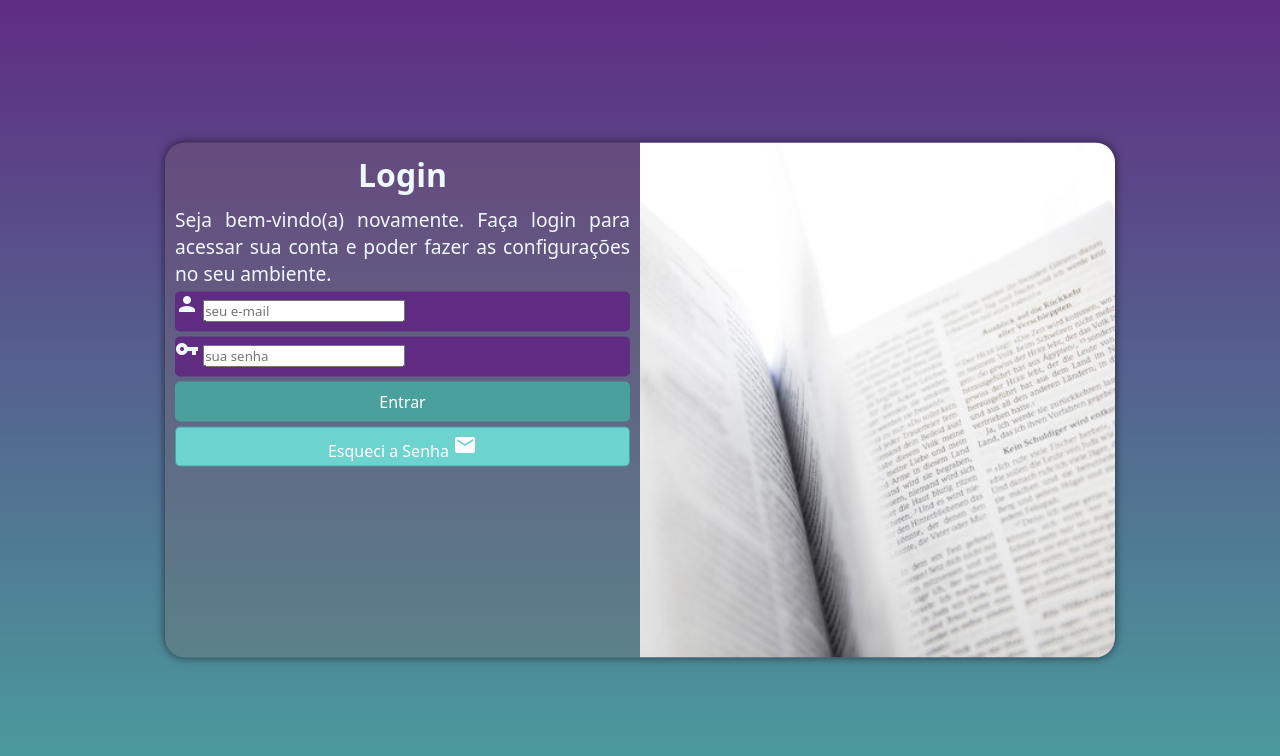
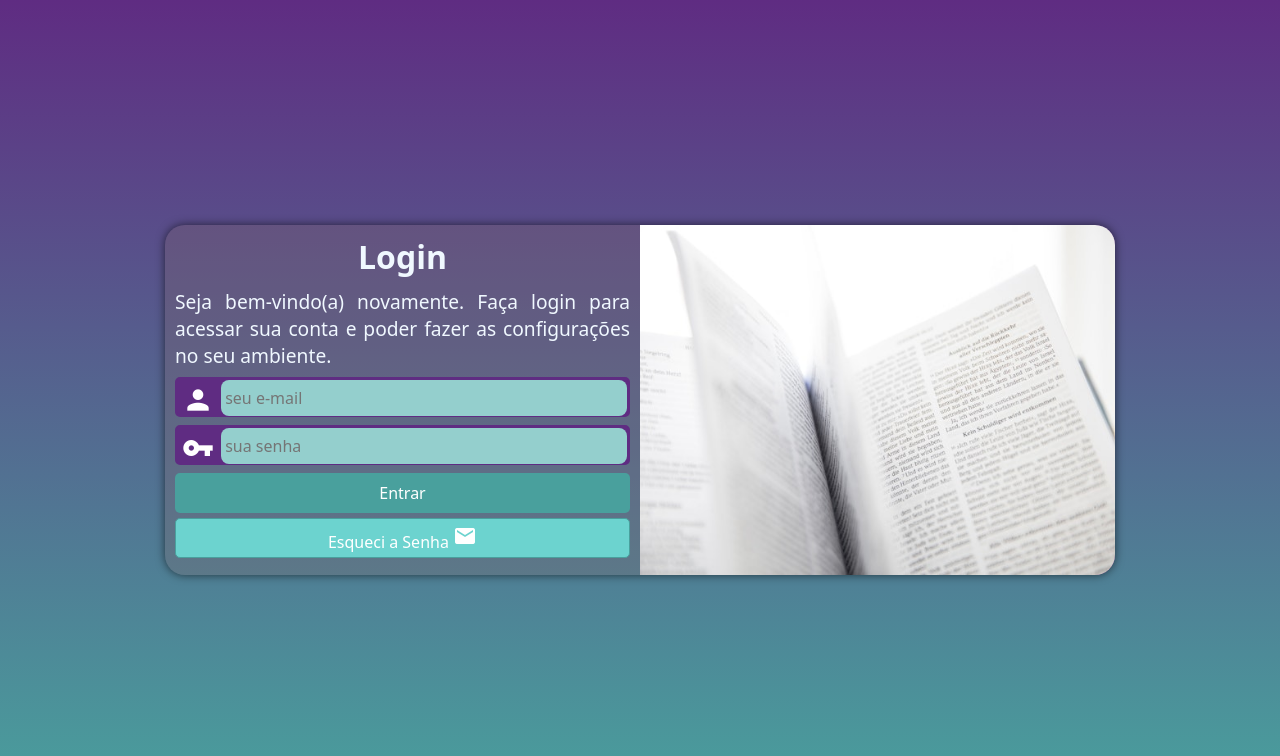
Before and after one commit to Clarerocha/projeto-login, a plain HTML site: page index.html in a window 1280 px wide. Drawn offline with Linux system fonts and the light colour scheme.

Commit message:
projeto login update

```diff
--- a/estilos/media-query.css
+++ b/estilos/media-query.css
@@ -6,6 +6,7 @@
     }
     section#login {
         width: 80vw;
+        height: 300px;
     }
 
     section#login > div#imagem {
@@ -27,6 +28,7 @@
     }
     section#login {
         width: 950px;
+        height: 350px;
     }
 
     section#login > div#imagem{
--- a/estilos/style.css
+++ b/estilos/style.css
@@ -60,16 +60,39 @@ div#formulario > p {
 
 form > div.campo {
     background-color: #5f2c82;
+    border: 2px solid #5f2c82;
     display: block;
     width: 100%;
     height: 40px;
     border-radius: 5px;
-    margin: 5px 0px;
+    margin: 8px 0px;
 }
 
 div.campo > label {
 
     display: none;
+}
+
+div.campo > span {
+    color: white;
+    font-size: 2em;
+    width: 40px;
+    padding: 5px;
+}
+
+div.campo > input {
+    background-color: #94cfcd;
+    font-size: 1em;
+    width: calc(100% - 45px);
+    height: 100%;
+    border: 0px;
+    border-radius: 8px;
+    padding: 4px;
+    transform: translateY(-12px);
+}
+
+div.campo > input:focus-within {
+    background-color: white;
 }
 form > input[type=submit] {
 
```
